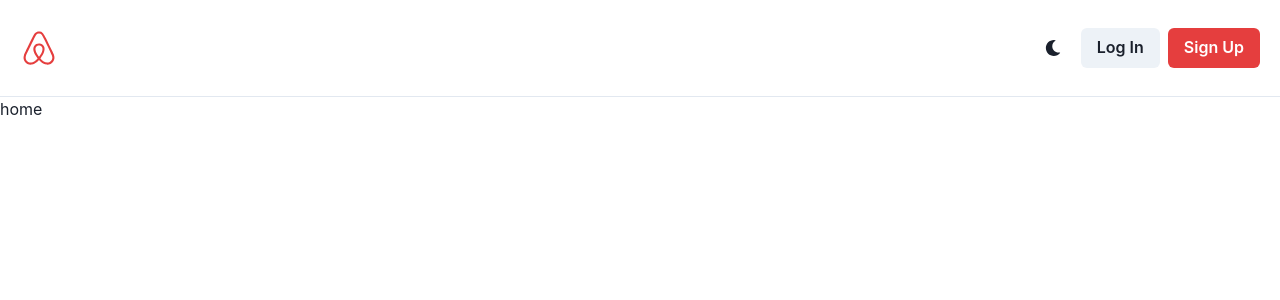
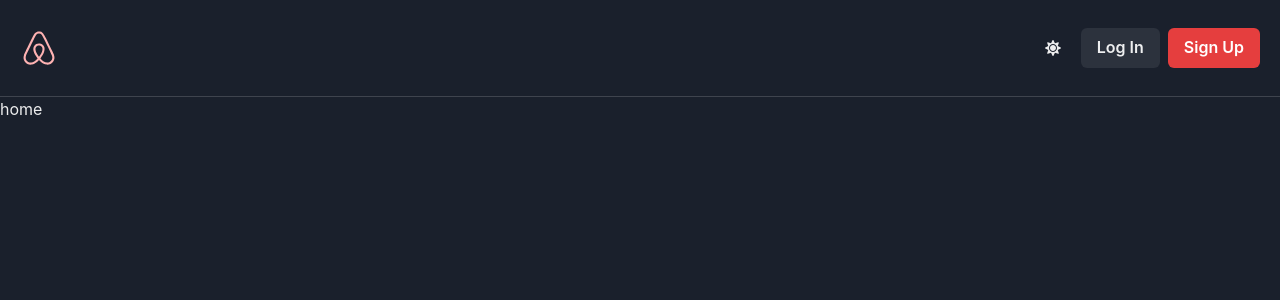
Before and after one commit to yebinGold/airbnb-react-frontend, a React (Create React App) app: page / in a window 1280 px wide. Shown: the top 300 px of the page. Built offline with nearby package versions, Linux system fonts and the light colour scheme.

Commit message:
feat: add dark mode

```diff
--- a/src/components/Header.tsx
+++ b/src/components/Header.tsx
@@ -3,15 +3,30 @@
   Button,
   HStack,
   IconButton,
+  LightMode,
+  useColorMode,
+  useColorModeValue,
   useDisclosure,
 } from "@chakra-ui/react";
-import { FaAirbnb, FaMoon } from "react-icons/fa";
+import { FaAirbnb, FaMoon, FaSun } from "react-icons/fa";
 import LoginModal from "./LoginModal";
 import SignUpModal from "./SignUpModal";
 
 const Header = () => {
-  const { isOpen:isLoginOpen, onClose:onLoginClose, onOpen:onLoginOpen } = useDisclosure(); // for login modal
-  const { isOpen:isSignUpOpen, onClose:onSignUpClose, onOpen:onSignUpOpen } = useDisclosure(); // for signup modal
+  const {
+    isOpen: isLoginOpen,
+    onClose: onLoginClose,
+    onOpen: onLoginOpen,
+  } = useDisclosure(); // for login modal
+  const {
+    isOpen: isSignUpOpen,
+    onClose: onSignUpClose,
+    onOpen: onSignUpOpen,
+  } = useDisclosure(); // for signup modal
+
+  const { colorMode, toggleColorMode } = useColorMode();
+  const logoColor = useColorModeValue("red.500", "red.200");
+  const Icon = useColorModeValue(FaMoon, FaSun);
 
   return (
     <HStack
@@ -20,17 +35,22 @@
       borderBottomWidth={1}
       justifyContent={"space-between"}
     >
-      <Box color={"red.500"}>
+      <Box color={logoColor}>
         <FaAirbnb size={"38"} />
       </Box>
       <HStack spacing={"2"}>
         <IconButton
+          onClick={toggleColorMode}
           variant={"ghost"}
           aria-label="Toggle dark mode"
-          icon={<FaMoon />}
+          icon={<Icon />}
         />
         <Button onClick={onLoginOpen}>Log In</Button>
-        <Button onClick={onSignUpOpen} colorScheme={"red"}>Sign Up</Button>
+        <LightMode>
+          <Button onClick={onSignUpOpen} colorScheme={"red"}>
+            Sign Up
+          </Button>
+        </LightMode>
       </HStack>
       <LoginModal isOpen={isLoginOpen} onClose={onLoginClose} />
       <SignUpModal isOpen={isSignUpOpen} onClose={onSignUpClose} />
--- a/src/index.tsx
+++ b/src/index.tsx
@@ -3,6 +3,7 @@
 import * as ReactDOM from "react-dom/client";
 import { RouterProvider } from "react-router-dom";
 import router from "./router";
+import theme from "./theme";
 
 const container = document.getElementById("root");
 if (!container) throw new Error("Failed to find the root element");
@@ -10,8 +11,8 @@
 
 root.render(
   <React.StrictMode>
-    <ChakraProvider>
-      <ColorModeScript />
+    <ChakraProvider theme={theme}>
+      <ColorModeScript initialColorMode={theme.config.initialColorMode} />
       <RouterProvider router={router} />
     </ChakraProvider>
   </React.StrictMode>
--- /dev/null
+++ b/src/theme.ts
@@ -0,0 +1,10 @@
+import { extendTheme, type ThemeConfig } from "@chakra-ui/react";
+
+const config: ThemeConfig = {
+  initialColorMode: "dark", // dark || light || system
+  useSystemColorMode: false,
+};
+
+const theme = extendTheme({ config });
+
+export default theme;
```
